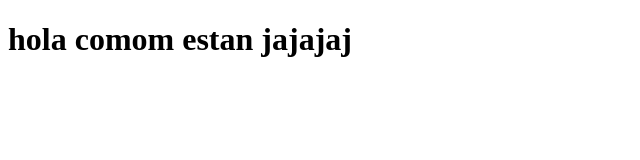
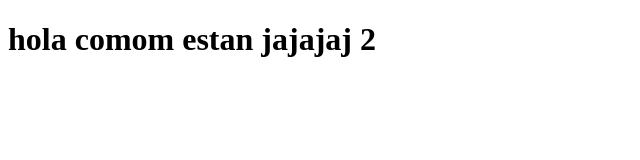
Before and after one commit to saul650/ubiquitous-broccoli, a plain HTML site: page index.html in a window 1280 px wide. Shown: the full height of the page, 0-640 px from the left. Drawn offline with Linux system fonts and the light colour scheme.

Commit message:
este es el segundo commit

```diff
--- a/index.html
+++ b/index.html
@@ -7,7 +7,7 @@
     <title>hola este es el documnrto </title>
 </head>
 <body>
-      <h1>hola comom estan jajajaj</h1>
+      <h1>hola comom estan jajajaj 2</h1>
 
 </body>
 </html>
```
